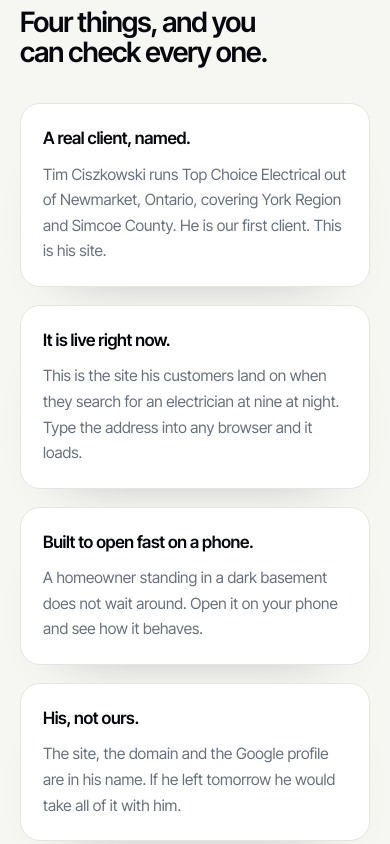
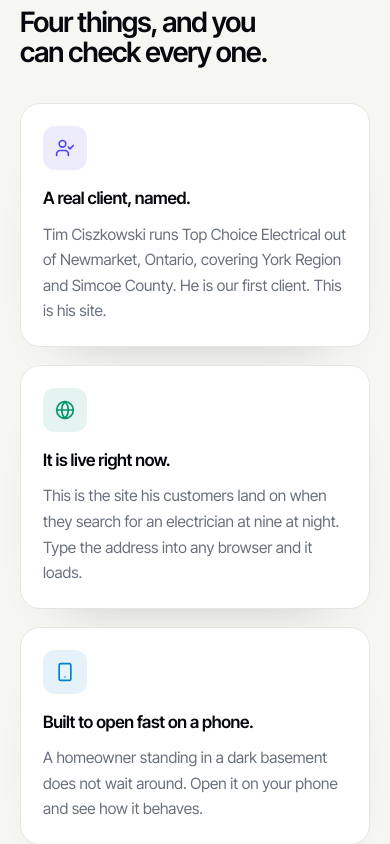
Before and after one commit to staybookt/staybookt-investor, a Next.js app: page /work in a window 390 px wide. Shown: the part 1040-1884 px from the top of the page. Built offline with nearby package versions, Linux system fonts and the light colour scheme; no server answers.

Commit message:
The work: give the four What-you-can-check cards coloured lucide-style icons (user-check / globe / smartphone / key), matching the card language on the rest of the site

```diff
--- a/components/v4/WorkShowcase.tsx
+++ b/components/v4/WorkShowcase.tsx
@@ -1,3 +1,4 @@
+import type { ReactNode } from 'react';
 import Reveal from '@/components/v4/Reveal';
 import { min } from '@/lib/css';
 
@@ -32,18 +33,39 @@ const SHOT = '/photos/tce-live.jpg';
 const SHOT_DATE = 'July 2026';
 const URL = 'https://www.topchoiceelectrical.com';
 
-/* Everything here is verifiable from the live site itself. Nothing is a result. */
-const TRUE_THINGS: { t: string; b: string }[] = [
+/* Everything here is verifiable from the live site itself. Nothing is a result.
+   Each card carries a lucide-style icon (drawn inline in WorkIcon below — no iOS glyph, no
+   new dependency) in its own brand hue, so the four read as four and the group finally has
+   the coloured-icon treatment the rest of the site's cards use (Emma, p14). Icon + colour
+   only: no invented imagery, and the copy is untouched. `tint` is pre-baked rgba. */
+const TRUE_THINGS: { t: string; b: string; ic: string; c: string; tint: string }[] = [
   /* HIS NAME IS CISZKOWSKI, NOT DAVIS. This page shipped with "Tim Davis", a wrong
      surname on the one page whose argument is "a real client, named", with a link to his
      live site where the real name is everywhere: title tag, about page, footer. One click
      to falsify us. Caught by Jacob, July 2026. Verified against topchoiceelectrical.com
      before fixing. If a name appears next to a checkable source, check the source. */
-  { t: 'A real client, named.', b: 'Tim Ciszkowski runs Top Choice Electrical out of Newmarket, Ontario, covering York Region and Simcoe County. He is our first client. This is his site.' },
-  { t: 'It is live right now.', b: 'This is the site his customers land on when they search for an electrician at nine at night. Type the address into any browser and it loads.' },
-  { t: 'Built to open fast on a phone.', b: 'A homeowner standing in a dark basement does not wait around. Open it on your phone and see how it behaves.' },
-  { t: 'His, not ours.', b: 'The site, the domain and the Google profile are in his name. If he left tomorrow he would take all of it with him.' },
+  { t: 'A real client, named.', b: 'Tim Ciszkowski runs Top Choice Electrical out of Newmarket, Ontario, covering York Region and Simcoe County. He is our first client. This is his site.', ic: 'userCheck', c: '#4f46e5', tint: 'rgba(79,70,229,.1)' },
+  { t: 'It is live right now.', b: 'This is the site his customers land on when they search for an electrician at nine at night. Type the address into any browser and it loads.', ic: 'globe', c: '#059669', tint: 'rgba(5,150,105,.1)' },
+  { t: 'Built to open fast on a phone.', b: 'A homeowner standing in a dark basement does not wait around. Open it on your phone and see how it behaves.', ic: 'smartphone', c: '#0284c7', tint: 'rgba(2,132,199,.1)' },
+  { t: 'His, not ours.', b: 'The site, the domain and the Google profile are in his name. If he left tomorrow he would take all of it with him.', ic: 'key', c: '#7c3aed', tint: 'rgba(124,58,237,.1)' },
 ];
+
+/* lucide-style line icons, inline so the cards carry a real glyph without a dependency. */
+function WorkIcon({ name }: { name: string }): ReactNode {
+  const c = { viewBox: '0 0 24 24', width: 20, height: 20, fill: 'none', stroke: 'currentColor', strokeWidth: 2, strokeLinecap: 'round' as const, strokeLinejoin: 'round' as const, 'aria-hidden': true };
+  switch (name) {
+    case 'userCheck':
+      return (<svg {...c}><path d="M16 21v-2a4 4 0 0 0-4-4H6a4 4 0 0 0-4 4v2" /><circle cx="9" cy="7" r="4" /><polyline points="16 11 18 13 22 9" /></svg>);
+    case 'globe':
+      return (<svg {...c}><circle cx="12" cy="12" r="10" /><path d="M12 2a14.5 14.5 0 0 0 0 20 14.5 14.5 0 0 0 0-20" /><path d="M2 12h20" /></svg>);
+    case 'smartphone':
+      return (<svg {...c}><rect width="14" height="20" x="5" y="2" rx="2" /><path d="M12 18h.01" /></svg>);
+    case 'key':
+      return (<svg {...c}><circle cx="7.5" cy="15.5" r="5.5" /><path d="m21 2-9.6 9.6" /><path d="m15.5 7.5 3 3L22 7l-3-3" /></svg>);
+    default:
+      return null;
+  }
+}
 
 const CSS = `
 .wk{background:var(--v4-cream,#f6f6f3);color:var(--v4-ink,#06080d);}
@@ -82,6 +104,7 @@ const CSS = `
 .wk-grid > .reveal{display:flex;}
 .wk-item{flex:1;background:#fff;border:1px solid #e6e6e1;border-radius:20px;padding:clamp(22px,2.6vw,30px);
   box-shadow:0 30px 60px -46px rgba(6,12,20,.3);}
+.wk-item .ic{width:44px;height:44px;border-radius:12px;display:flex;align-items:center;justify-content:center;margin-bottom:16px;}
 .wk-item .t{font-size:clamp(17px,1.9vw,21px);font-weight:600;letter-spacing:-.02em;}
 .wk-item .b{margin-top:10px;font-size:15.5px;line-height:1.65;color:#69707d;}
 .wk-note{margin-top:clamp(34px,4vw,48px);padding-left:clamp(16px,2vw,22px);border-left:3px solid transparent;
@@ -156,6 +179,7 @@ export default function WorkShowcase() {
             {TRUE_THINGS.map((x) => (
               <Reveal key={x.t}>
                 <div className="wk-item">
+                  <div className="ic" style={{ color: x.c, background: x.tint }}><WorkIcon name={x.ic} /></div>
                   <div className="t">{x.t}</div>
                   <div className="b">{x.b}</div>
                 </div>
```
